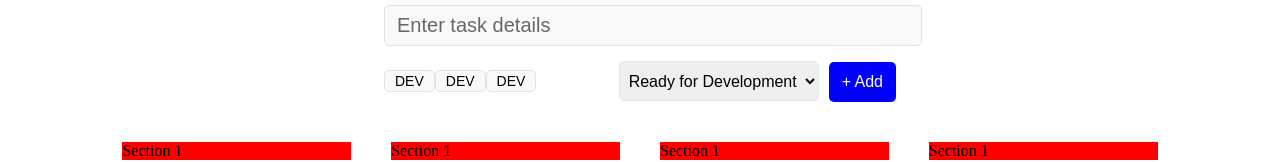
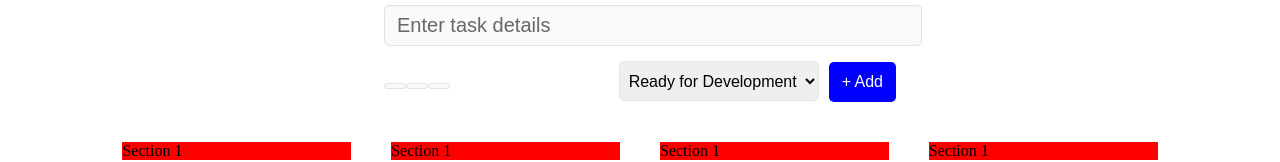
Before and after one commit to Akanksha0802-ss/ReactJs-with-TS, a React app in the folder module-4/jiraboard/: page / in a window 1280 px wide. Shown: the part 145-307 px from the top of the page. Built offline with nearby package versions, Linux system fonts and the light colour scheme; the HTML template or start-up script is replaced by a standard one.

Commit message:
jiraboard miniproject lecture-6 implement reusabletag component using props done header part

```diff
--- a/module-4/jiraboard/src/components/Tag/Tag.jsx
+++ b/module-4/jiraboard/src/components/Tag/Tag.jsx
@@ -1,9 +1,10 @@
 import React from 'react'
 import "./tag.css";
-const Tag = () => {
+const Tag = (props) => {
+  const { tagName } = props;
   return (
     <>
-      <button className="tag">DEV</button>
+      <button className="tag">{tagName}</button>
     </>
   )
 }
```
